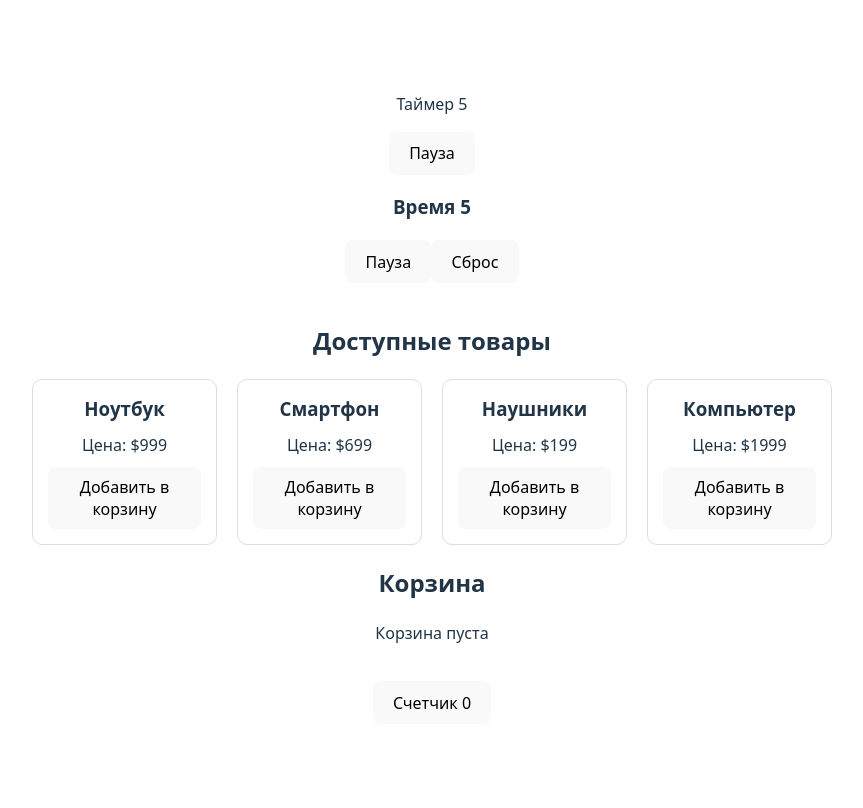
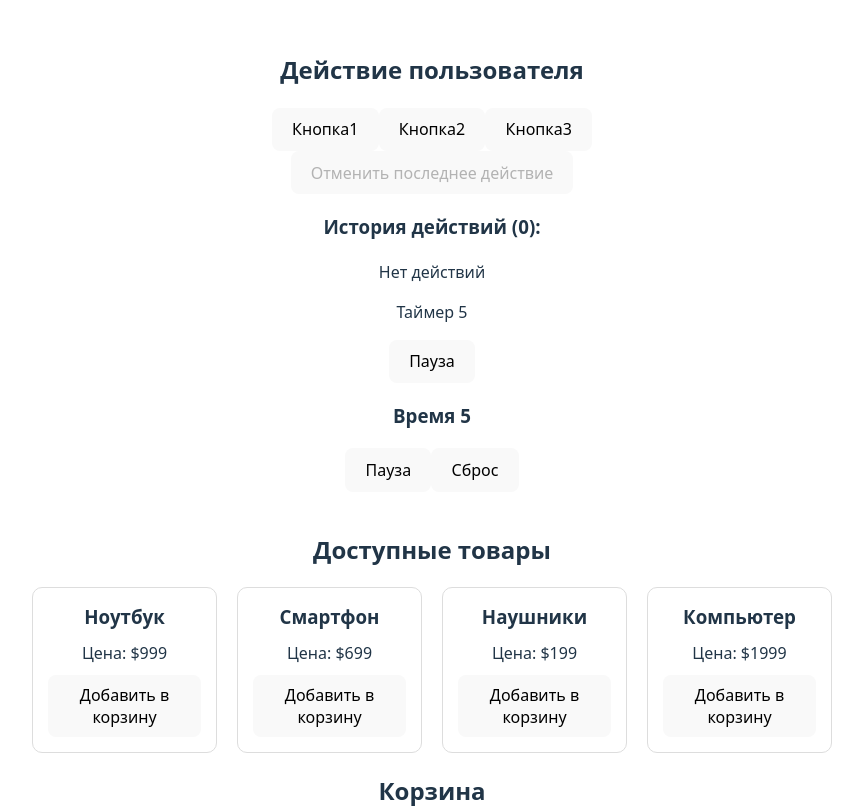
Before and after one commit to omar-chupanov/react-stepik, a React (Vite) app: page / in a window 1280 px wide. Shown: the top 808 px of the page, without its empty margins (208-1071 px from the left). Built offline with nearby package versions, Linux system fonts and the light colour scheme.

Commit message:
Задача: Отслеживание истории действий пользователя с useReducer

```diff
--- /dev/null
+++ b/src/ActionHistory.jsx
@@ -0,0 +1,79 @@
+import { useReducer } from "react";
+
+
+const initState = {
+    actions: [],
+    currentAction: null
+}
+
+function reduce(state, action) {
+    switch (action.type) {
+        case 'ADD_ACTION':
+            return {
+                actions :  [...state.actions, action.payload],
+                currentAction: action.payload
+            }
+        case 'UNDO_ACTION':
+            if(state.actions.lenth === 0) return state;
+            return{
+                actions: [...state.actions].slice(0, -1),
+                currentAction: [...state.actions].slice(0, -1)[[...state.actions].slice(0, -1).length - 1] || null,
+            }
+
+        default:
+            return state;
+    }
+}
+
+export default function ActionHistory(params) {
+    const [state, dispatch] = useReducer(reduce, initState);
+    const handleButtonClick = (buttonName) =>{
+        dispatch({
+            type:'ADD_ACTION',
+            payload : {
+                id: Date.now(),
+                type: 'BUTTON_CLICK',
+                buttonName,
+                timestamp: new Date().toLocaleTimeString(),
+            }
+        })
+    }
+
+    const handleUbdo = () => {
+        dispatch({
+            type:"UNDO_ACTION"
+        })
+    }
+    return (
+        <div>
+            <h2>Действие пользователя</h2>
+            <div>
+                <button onClick={() => handleButtonClick('кнопка1')}>Кнопка1</button>
+                <button onClick={() => handleButtonClick('кнопка2')}>Кнопка2</button>
+                <button onClick={() => handleButtonClick('кнопка3')}>Кнопка3</button>
+            </div>
+
+            <button onClick={handleUbdo} disabled ={state.actions.length === 0}>Отменить последнее действие</button>
+
+            {state.currentAction && (
+                <div>
+                    <h3>Текущее действие</h3>
+                    <p>Тип: {state.currentAction.type}</p>
+                    <p>Кнопка: {state.currentAction.buttonName}</p>
+                    <p>Время : {state.currentAction.timestamp}</p>
+                </div>
+            )}
+
+            <div>
+                <h3>История действий ({state.actions.length}): </h3>
+                {state.actions.length === 0 ?  (<p>Нет действий</p>): (
+                    <ul>
+                        {state.actions.map(action => (
+                            <li key={action.id}>{action.timestamp} - Нажата {action.buttonName}</li>
+                        ))}
+                    </ul>
+                ) }
+            </div>
+        </div>
+    )
+}
--- a/src/App.jsx
+++ b/src/App.jsx
@@ -7,11 +7,13 @@ import PauseableTimer from './PauseableTimer'
 import SortableList from './SortableList'
 import DelayedUpdateCounter from './DelayedUpdateCounter'
 import AutoCountdown from './AutoCountdown'
+import ActionHistory from "./ActionHistory";
 
 function App() {
 
   return (
     <>
+    <ActionHistory/>
     <AutoCountdown/>
     {/* <SortableList /> */}
     <PauseableTimer />
```
